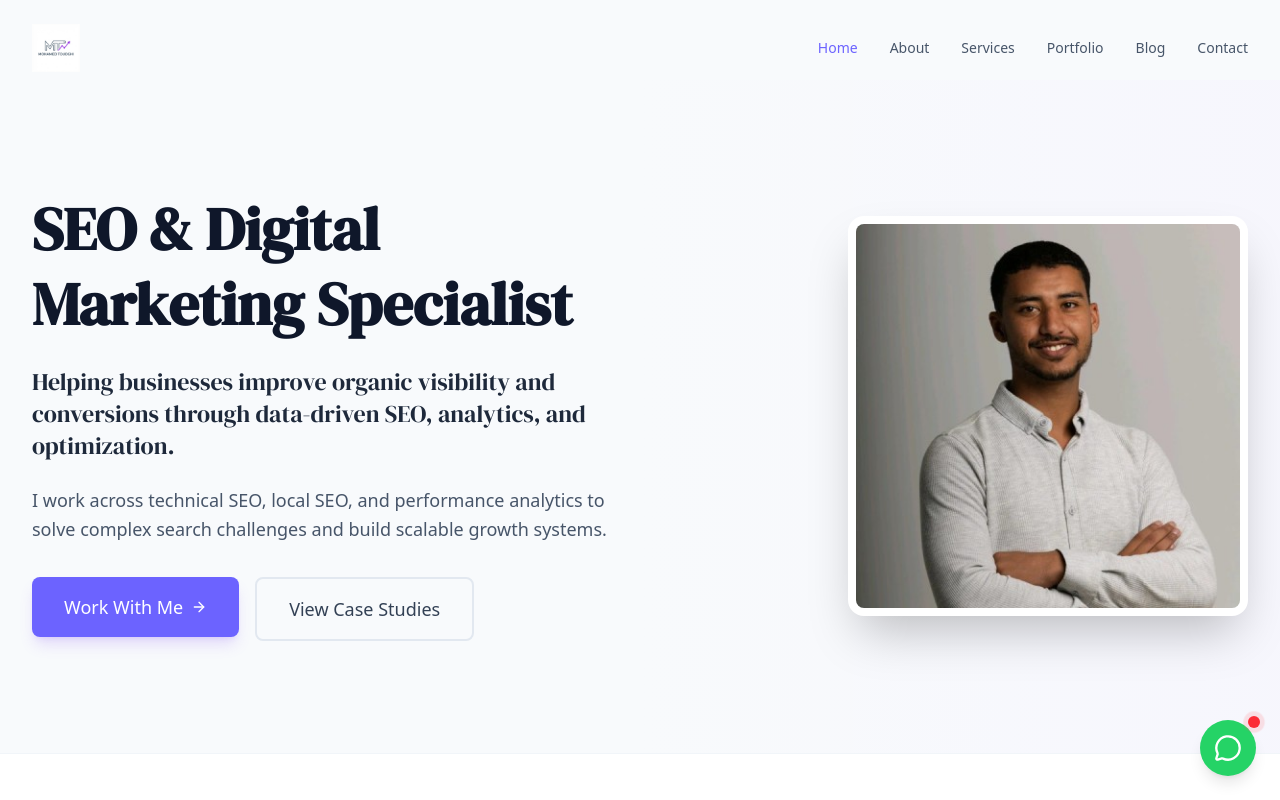
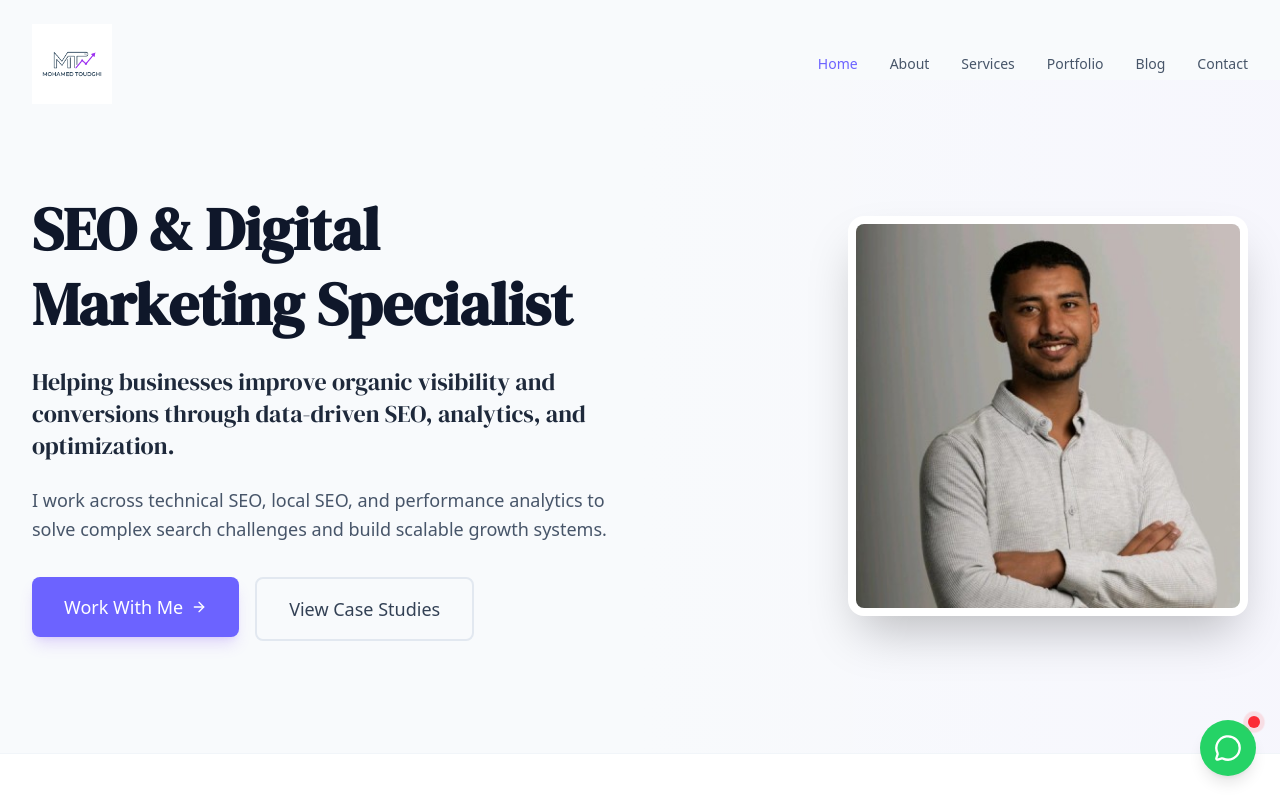
Before and after one commit to toudmohamed-ship-it/mohamed-portfolio, a Next.js app: page / in a window 1280 px wide. Shown: the top 800 px of the page. Built offline with nearby package versions, Linux system fonts and the light colour scheme.

Commit message:
Polish: Increase logo size and improve transparency blending in Navbar

```diff
--- a/src/components/layout/Navbar.tsx
+++ b/src/components/layout/Navbar.tsx
@@ -41,7 +41,7 @@ export default function Navbar() {
                         <img
                             src="/logo.png"
                             alt="Mohamed Toudghi Logo"
-                            className="h-12 w-auto object-contain mix-blend-multiply"
+                            className="h-20 w-auto object-contain mix-blend-multiply brightness-[1.02] contrast-[1.05]"
                         />
                     </motion.div>
                 </Link>
```
